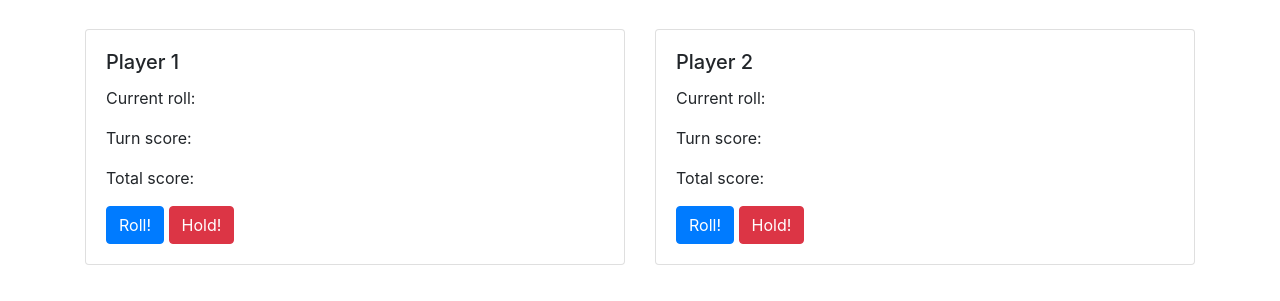
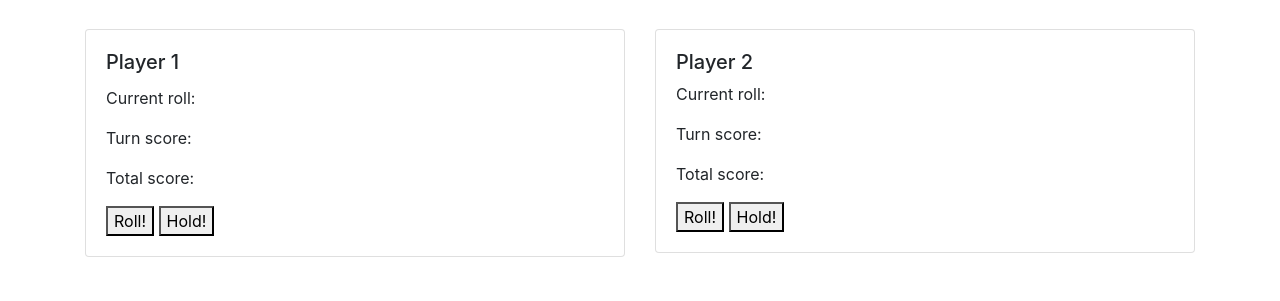
Before and after one commit to shanole/pig-dice, a plain HTML site: page index.html in a window 1280 px wide. Shown: the part 75-376 px from the top of the page. Drawn offline with Linux system fonts and the light colour scheme.

Commit message:
Change button class and ids
Co-authored-by: Karlson Drendel <kdrendel99@gmail.com>

```diff
--- a/index.html
+++ b/index.html
@@ -20,20 +20,20 @@
             <p class="card-text">Current roll: <span id="player1-current-roll"></span></p>
             <p class="card-text">Turn score: <span id="player1-turn-score"></span></p>
             <p class="card-text">Total score: <span id="player1-total-score"></span></p>
-            <button type="submit" id="player1Roll" class="btn btn-primary">Roll!</button>
-            <button type="submit" id="player1Hold" class="btn btn-danger">Hold!</button>
+            <button class="roll" id="1">Roll!</button>
+            <button class="hold" id="1">Hold!</button>
           </div>
         </div>
       </div>
       <div class="col-sm-6">
         <div class="card">
           <div class="card-body">
-            <h5 class="card-title">Player 2</h5>
-            <p class="card-text">Current roll: <span id="player1-current-roll"></span></p>
-            <p class="card-text">Turn score: <span id="player1-turn-score"></span></p>
-            <p class="card-text">Total score: <span id="player1-total-score"></span></p>
-            <button type="submit" id="player2Roll" class="btn btn-primary">Roll!</button>
-            <button type="submit" id="player2Hold" class="btn btn-danger">Hold!</button>
+            <h5 class="card-title2">Player 2</h5>
+            <p class="card-text2">Current roll: <span id="player1-current-roll"></span></p>
+            <p class="card-text2">Turn score: <span id="player1-turn-score"></span></p>
+            <p class="card-text2">Total score: <span id="player1-total-score"></span></p>
+            <button class="roll" id="2">Roll!</button>
+            <button class="hold" id="2">Hold!</button>
           </div>
         </div>
       </div>
```
